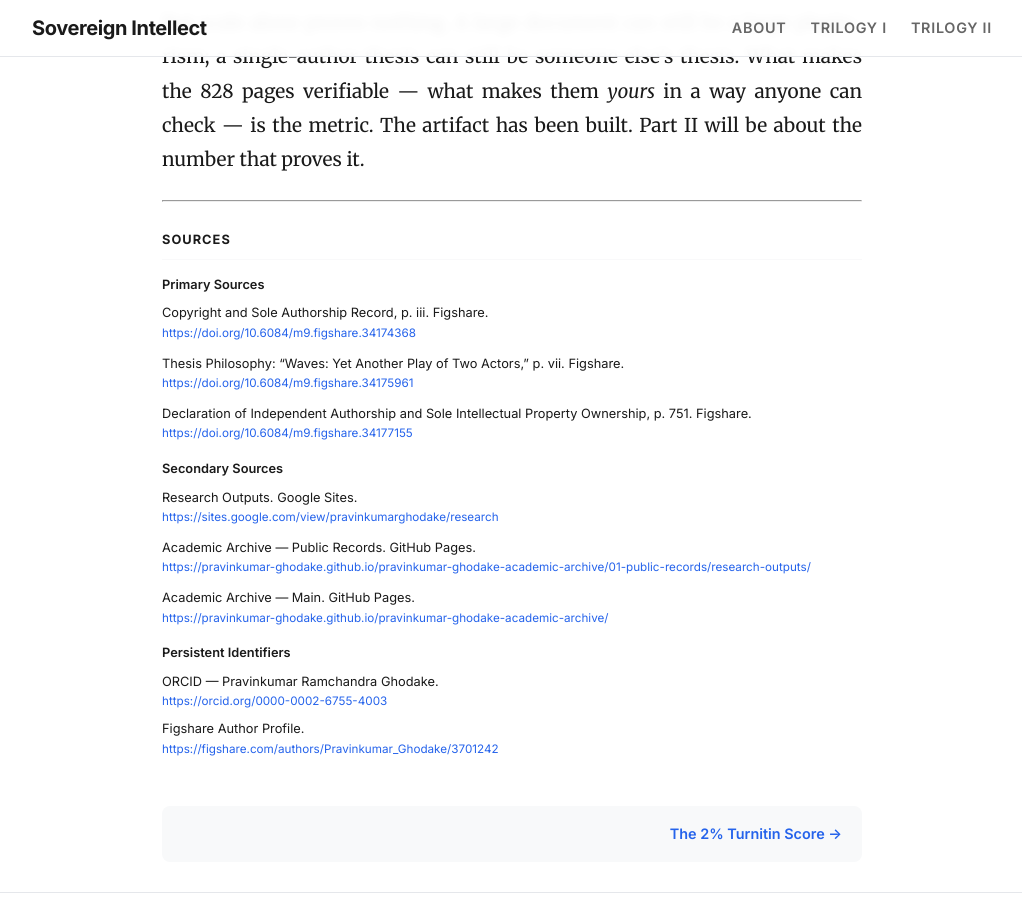
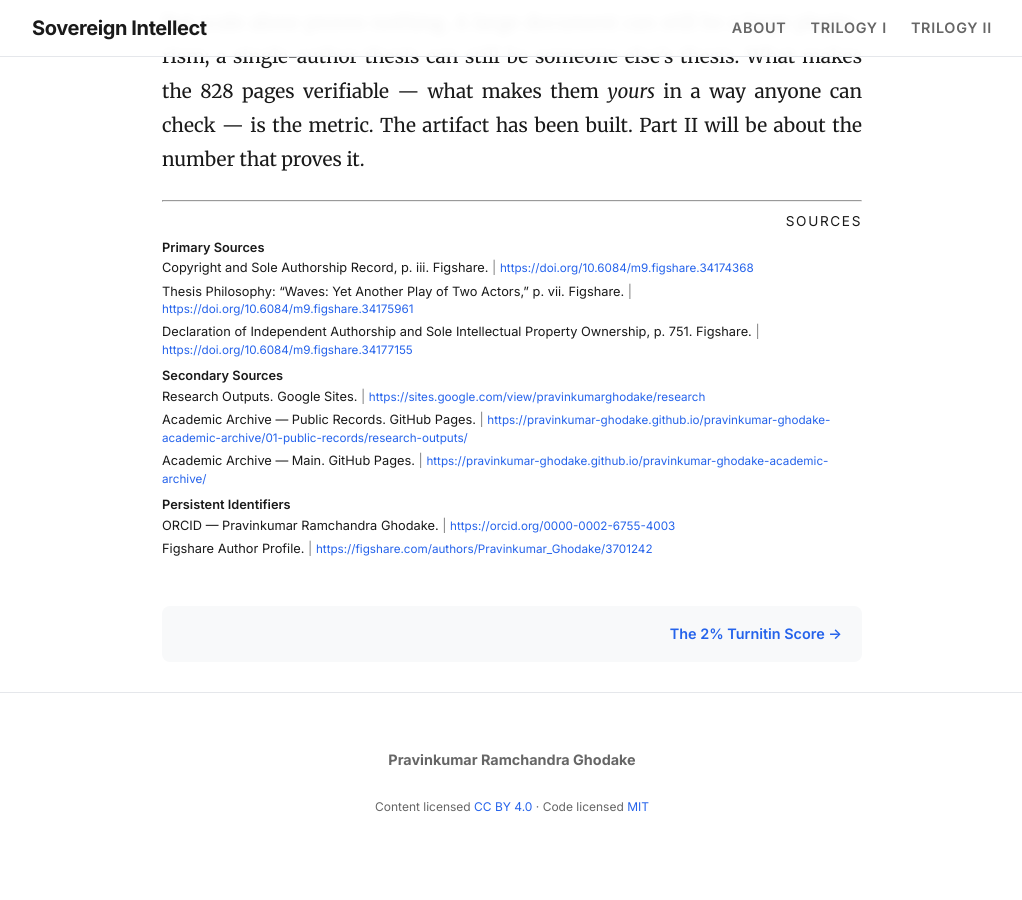
Before and after one commit to pravinkumar-ghodake/sovereign-intellect-blog, a Jekyll site: the page built from _posts/2026-11-22-the-unbroken-thread.md, in a window 1280 px wide and 900 px high, scrolled down 5718 px. Shown: the whole window, without its empty margins (128-1150 px from the left). Built offline with Jekyll 4.4.1, drawn with Linux system fonts in a browser that asks for light colours; after the commit the page ends 6590 px from its top, so only the background shows below that.

Commit message:
Update 2026-11-22-the-unbroken-thread.md

```diff
--- a/_posts/2026-11-22-the-unbroken-thread.md
+++ b/_posts/2026-11-22-the-unbroken-thread.md
@@ -112,79 +112,71 @@ But scale alone proves nothing. A large document can still be a large plagiarism
 
 ---
 
-<div style="margin: 1.75rem 0 1rem; font-family: var(--font-ui); font-size: 0.8rem; line-height: 1.6; text-align: left; color: var(--text-main);">
+<div style="font-family: var(--font-ui); font-size: 0.8rem; line-height: 1.35; text-align: left;">
 
-  <div style="font-weight: 700; letter-spacing: 0.08em; margin-bottom: 0.55rem;">
+  <div style="text-align: right; font-size: 0.85rem; letter-spacing: 0.12em; margin-bottom: 0.35rem;">
     SOURCES
   </div>
 
-  <hr style="border: 0; border-top: 1px solid var(--border-color); opacity: 0.25; margin: 0 0 0.9rem;">
+  <div style="border-top: 1px solid var(--border); margin: 0.4rem 0 0.55rem;"></div>
 
-  <div style="font-weight: 600; margin-bottom: 0.5rem;">
-    Primary Sources
-  </div>
+  <div style="margin-bottom: 0.55rem;">
+    <div style="font-weight: 600; margin-bottom: 0.2rem;">Primary Sources</div>
 
-  <div style="margin-bottom: 0.7rem;">
-    <div>Copyright and Sole Authorship Record, p. iii. Figshare.</div>
-    <div style="font-size: 0.73rem; overflow-wrap: anywhere;">
-      <a href="https://doi.org/10.6084/m9.figshare.34174368" target="_blank">https://doi.org/10.6084/m9.figshare.34174368</a>
+    <div style="margin-bottom: 0.35rem;">
+      Copyright and Sole Authorship Record, p. iii. Figshare.
+      <span style="opacity: 0.55;"> | </span>
+      <a href="https://doi.org/10.6084/m9.figshare.34174368" style="font-size: 0.73rem; overflow-wrap: anywhere;">https://doi.org/10.6084/m9.figshare.34174368</a>
+    </div>
+
+    <div style="margin-bottom: 0.35rem;">
+      Thesis Philosophy: “Waves: Yet Another Play of Two Actors,” p. vii. Figshare.
+      <span style="opacity: 0.55;"> | </span>
+      <a href="https://doi.org/10.6084/m9.figshare.34175961" style="font-size: 0.73rem; overflow-wrap: anywhere;">https://doi.org/10.6084/m9.figshare.34175961</a>
+    </div>
+
+    <div style="margin-bottom: 0.35rem;">
+      Declaration of Independent Authorship and Sole Intellectual Property Ownership, p. 751. Figshare.
+      <span style="opacity: 0.55;"> | </span>
+      <a href="https://doi.org/10.6084/m9.figshare.34177155" style="font-size: 0.73rem; overflow-wrap: anywhere;">https://doi.org/10.6084/m9.figshare.34177155</a>
     </div>
   </div>
 
-  <div style="margin-bottom: 0.7rem;">
-    <div>Thesis Philosophy: “Waves: Yet Another Play of Two Actors,” p. vii. Figshare.</div>
-    <div style="font-size: 0.73rem; overflow-wrap: anywhere;">
-      <a href="https://doi.org/10.6084/m9.figshare.34175961" target="_blank">https://doi.org/10.6084/m9.figshare.34175961</a>
+  <div style="margin-bottom: 0.55rem;">
+    <div style="font-weight: 600; margin-bottom: 0.2rem;">Secondary Sources</div>
+
+    <div style="margin-bottom: 0.35rem;">
+      Research Outputs. Google Sites.
+      <span style="opacity: 0.55;"> | </span>
+      <a href="https://sites.google.com/view/pravinkumarghodake/research" style="font-size: 0.73rem; overflow-wrap: anywhere;">https://sites.google.com/view/pravinkumarghodake/research</a>
+    </div>
+
+    <div style="margin-bottom: 0.35rem;">
+      Academic Archive — Public Records. GitHub Pages.
+      <span style="opacity: 0.55;"> | </span>
+      <a href="https://pravinkumar-ghodake.github.io/pravinkumar-ghodake-academic-archive/01-public-records/research-outputs/" style="font-size: 0.73rem; overflow-wrap: anywhere;">https://pravinkumar-ghodake.github.io/pravinkumar-ghodake-academic-archive/01-public-records/research-outputs/</a>
+    </div>
+
+    <div style="margin-bottom: 0.35rem;">
+      Academic Archive — Main. GitHub Pages.
+      <span style="opacity: 0.55;"> | </span>
+      <a href="https://pravinkumar-ghodake.github.io/pravinkumar-ghodake-academic-archive/" style="font-size: 0.73rem; overflow-wrap: anywhere;">https://pravinkumar-ghodake.github.io/pravinkumar-ghodake-academic-archive/</a>
     </div>
   </div>
 
-  <div style="margin-bottom: 0.7rem;">
-    <div>Declaration of Independent Authorship and Sole Intellectual Property Ownership, p. 751. Figshare.</div>
-    <div style="font-size: 0.73rem; overflow-wrap: anywhere;">
-      <a href="https://doi.org/10.6084/m9.figshare.34177155" target="_blank">https://doi.org/10.6084/m9.figshare.34177155</a>
+  <div style="margin-bottom: 0.55rem;">
+    <div style="font-weight: 600; margin-bottom: 0.2rem;">Persistent Identifiers</div>
+
+    <div style="margin-bottom: 0.35rem;">
+      ORCID — Pravinkumar Ramchandra Ghodake.
+      <span style="opacity: 0.55;"> | </span>
+      <a href="https://orcid.org/0000-0002-6755-4003" style="font-size: 0.73rem; overflow-wrap: anywhere;">https://orcid.org/0000-0002-6755-4003</a>
     </div>
-  </div>
 
-  <div style="font-weight: 600; margin: 1rem 0 0.5rem;">
-    Secondary Sources
-  </div>
-
-  <div style="margin-bottom: 0.7rem;">
-    <div>Research Outputs. Google Sites.</div>
-    <div style="font-size: 0.73rem; overflow-wrap: anywhere;">
-      <a href="https://sites.google.com/view/pravinkumarghodake/research" target="_blank">https://sites.google.com/view/pravinkumarghodake/research</a>
-    </div>
-  </div>
-
-  <div style="margin-bottom: 0.7rem;">
-    <div>Academic Archive — Public Records. GitHub Pages.</div>
-    <div style="font-size: 0.73rem; overflow-wrap: anywhere;">
-      <a href="https://pravinkumar-ghodake.github.io/pravinkumar-ghodake-academic-archive/01-public-records/research-outputs/" target="_blank">https://pravinkumar-ghodake.github.io/pravinkumar-ghodake-academic-archive/01-public-records/research-outputs/</a>
-    </div>
-  </div>
-
-  <div style="margin-bottom: 0.7rem;">
-    <div>Academic Archive — Main. GitHub Pages.</div>
-    <div style="font-size: 0.73rem; overflow-wrap: anywhere;">
-      <a href="https://pravinkumar-ghodake.github.io/pravinkumar-ghodake-academic-archive/" target="_blank">https://pravinkumar-ghodake.github.io/pravinkumar-ghodake-academic-archive/</a>
-    </div>
-  </div>
-
-  <div style="font-weight: 600; margin: 1rem 0 0.5rem;">
-    Persistent Identifiers
-  </div>
-
-  <div style="margin-bottom: 0.5rem;">
-    <div>ORCID — Pravinkumar Ramchandra Ghodake.</div>
-    <div style="font-size: 0.73rem; overflow-wrap: anywhere;">
-      <a href="https://orcid.org/0000-0002-6755-4003" target="_blank">https://orcid.org/0000-0002-6755-4003</a>
-    </div>
-  </div>
-
-  <div>
-    <div>Figshare Author Profile.</div>
-    <div style="font-size: 0.73rem; overflow-wrap: anywhere;">
-      <a href="https://figshare.com/authors/Pravinkumar_Ghodake/3701242" target="_blank">https://figshare.com/authors/Pravinkumar_Ghodake/3701242</a>
+    <div style="margin-bottom: 0.35rem;">
+      Figshare Author Profile.
+      <span style="opacity: 0.55;"> | </span>
+      <a href="https://figshare.com/authors/Pravinkumar_Ghodake/3701242" style="font-size: 0.73rem; overflow-wrap: anywhere;">https://figshare.com/authors/Pravinkumar_Ghodake/3701242</a>
     </div>
   </div>
 
```
